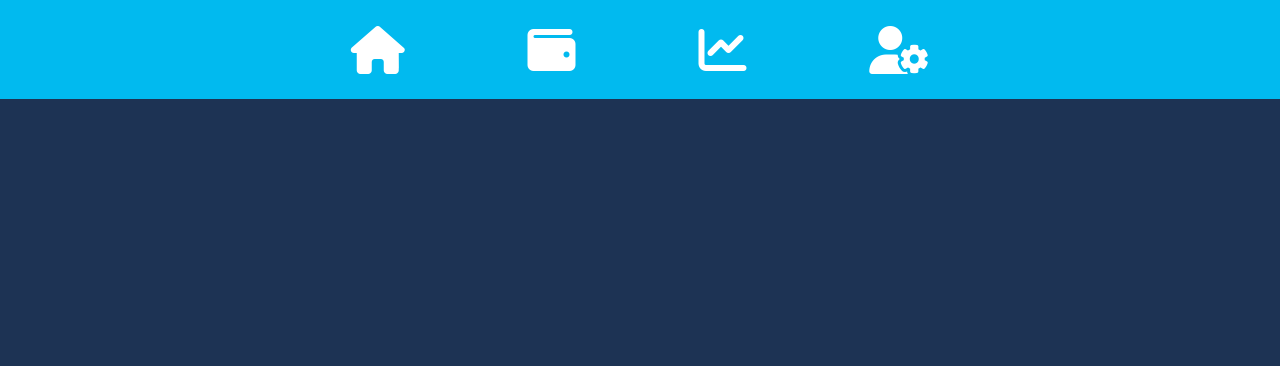
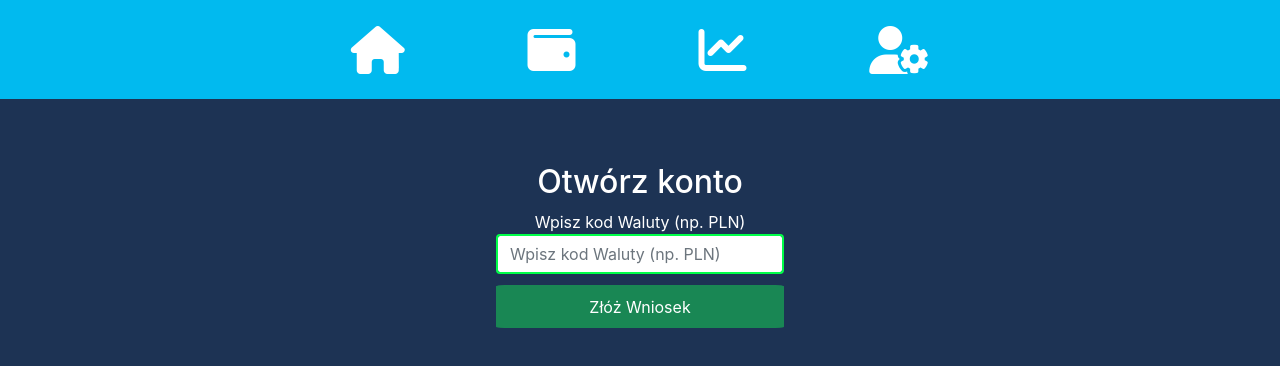
Before and after one commit to wizarddos/Bank-App, a React (Create React App) app: page /open in a window 1280 px wide. Shown: the top 366 px of the page. Built offline with nearby package versions, Linux system fonts and the light colour scheme; no server answers.

Commit message:
Featre - Account Opening form +  Bug in OpenAccount.php

```diff
--- a/src/components/lang/pl.json
+++ b/src/components/lang/pl.json
@@ -50,6 +50,11 @@
         "transferFunds": "Przenieś środki na Lokatę"
     },
     {
-        "youHaveAcc": "Masz już konto więc nie możesz stworzyć innego."
+        "youHaveAcc": "Masz już konto więc nie możesz stworzyć innego.",
+        "Header": "Otwórz konto",
+        "chooseCurr": "Wpisz kod Waluty (np. PLN)",
+        "openAccount": "Złóż Wniosek",
+        "somethingWentWrong": "Coś poszło nie tak, spróbuj ponownie w innycm terminie",
+        "badCurrency": "Zły kod Waluty, Wybierz ten z listy"
     }
 ]
--- a/src/components/openAccount.js
+++ b/src/components/openAccount.js
@@ -2,12 +2,14 @@ import react, { useEffect, useState } from 'react';
 import langJSON from "./lang/pl.json"
 import Header from './template/header';
 import '../styles/index.css'
+import '../styles/open.css'
 import { useHistory } from 'react-router';
 
 
 export default function OpenAccount(){
     const [lang, setLangData] = useState(JSON.parse(JSON.stringify(langJSON)));
     const [acc, setAcc] = useState("");
+    const [responseState, setResponseState] = useState("")
     const history = useHistory();
 
     useEffect(()=>{
@@ -21,12 +23,52 @@ export default function OpenAccount(){
         }
     },[])
 
+    const openAccount = e =>{
+        e.preventDefault();
+        let currCode = document.querySelector('#currency').value;
+
+        fetch(`http://localhost/bank-app/api/openAccount.php?currency=${currCode}&id=${localStorage.getItem('id')}`)
+        .then(response => response.json())
+        .then(setResponseState)
+
+        if(responseState.serverErr === 1){
+            document.querySelector('#err').value = lang[4].somethingWentWrong;
+            return 0;
+        }
+
+        if(responseState.serverErr === 0){
+            if(responseState.currencyErr){
+                document.querySelector('#err').value = lang[4].badCurrency;
+            }
+
+            if(!responseState.currErr){
+                //history.push('/dashboard');
+                return 0;
+            }
+        }
+    }
+
     return(
         <>
             <Header />
-            <div className = "centred">
-                <h2></h2>
-                {/*TODO: Dopisać cały formularz tworzenia*/}
+            <div className = "centred openAccountDiv">
+                <form className = "openAccountForm centred" onSubmit = {openAccount}>
+                    <h2>{lang[4].Header}</h2>
+                    <label className = "centred ">{lang[4].chooseCurr}<br/>
+                    <input list="currency" maxLength = "3" className = "form-control" id = "currency" name="currency" placeholder = {lang[4].chooseCurr} /></label>
+                    <datalist id="currency" className = "centred">
+                        <option value="PLN" />
+                        <option value="USD" />
+                        <option value="EUR" />
+                        <option value="JPY" />
+                        <option value="CHF" />
+                        <option value="GBP" />
+                    </datalist>
+                    <button className = "btn btn-success button">{lang[4].openAccount}</button>
+                    <div id = "err">
+
+                    </div>
+                </form>
             </div>
         </>
     )
--- /dev/null
+++ b/src/styles/open.css
@@ -0,0 +1,23 @@
+.centred{
+    width: 100%;
+    text-align: center;
+}
+
+.openAccountForm{
+    width: 25%;
+}
+
+.openAccountDiv{
+    display: flex;
+    justify-content: center;
+
+    padding: 5%;
+}
+
+.button{
+    margin: 4% 0;
+    padding: 3%;
+    border-radius: 3%;
+    width: 100%;
+
+}
```
Also changed, not shown: public/manifest.json, 2 other files (tests, documents, lock files or other folders).
